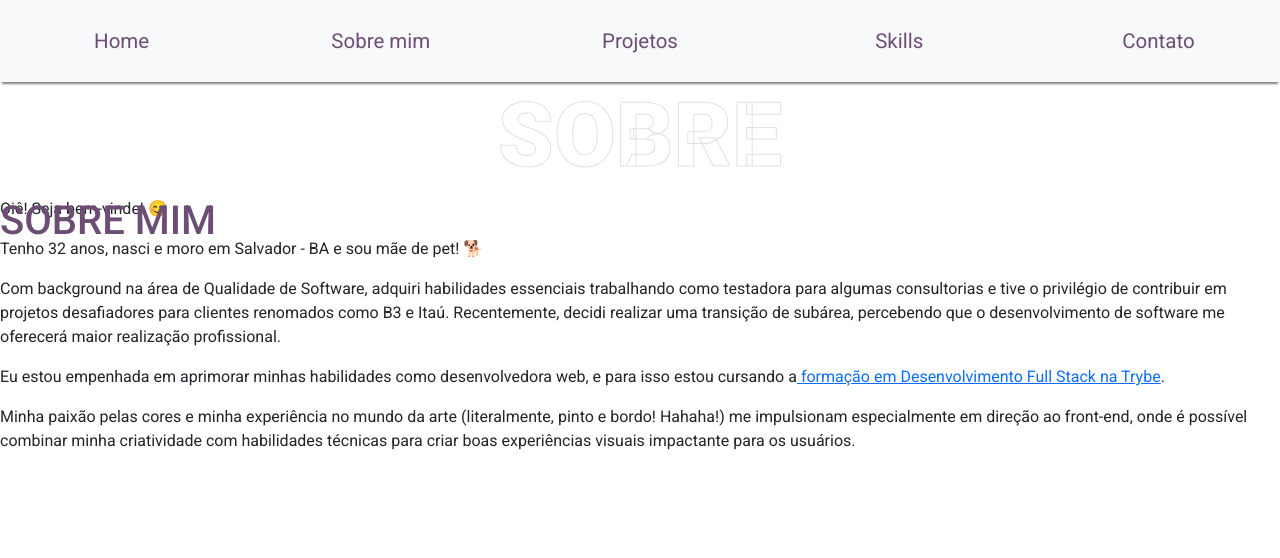
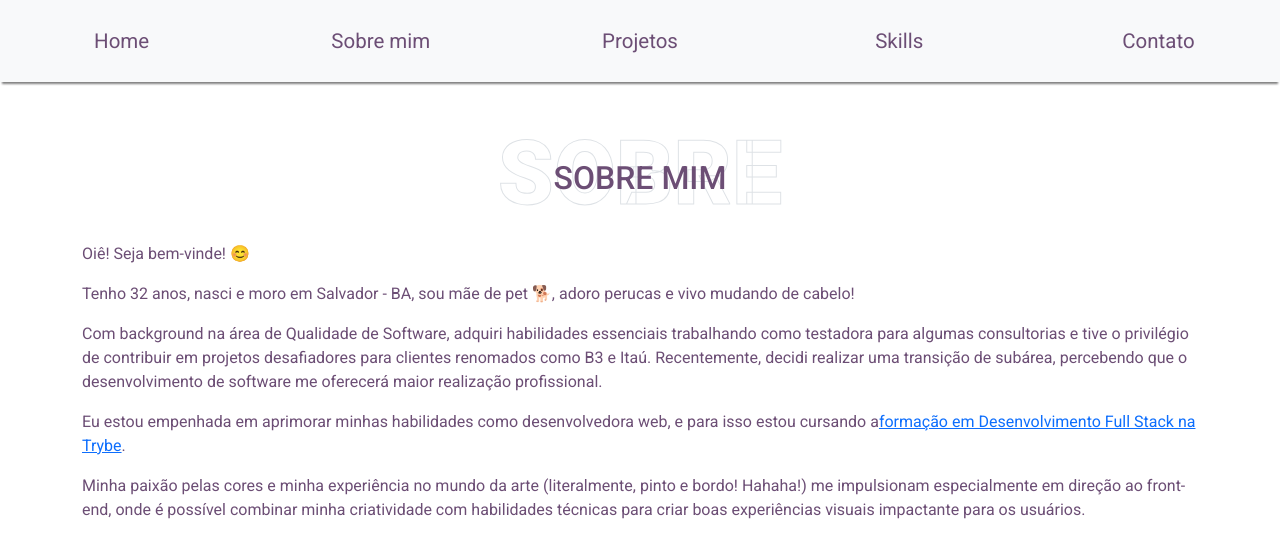
Before and after one commit to raisamrs/raisamrs.github.io, a React (Vite) app: page /sobre-mim in a window 1280 px wide. Shown: the top 558 px of the page. Built offline with nearby package versions, Linux system fonts and the light colour scheme.

Commit message:
style: continuação da estilização do About

```diff
--- a/src/pages/About/About.module.css
+++ b/src/pages/About/About.module.css
@@ -1,18 +1,33 @@
-
+:root {
+  --purple: #6c4e75;
+}
+p {
+  color: var(--purple);
+}
 .about {
-  -webkit-text-stroke: 1px #dee2e6;
+  -webkit-text-stroke: 1px rgb(222, 226, 230);
   color: transparent;
   font-family: 'Roboto', sans-serif;
   font-size: 7vw;
   font-weight: 900;
+  position: relative;
   text-align: center;
+}
+
+.aboutMeContent {
+  height: 10vw;
+}
+
+.aboutMe {
+  color: var(--purple);
+  font-family: 'Roboto', sans-serif;
+  position: absolute;
+  top: 50%;
+  left: 50%;
+  transform: translate(-50%, -50%);
 }
 
 .aboutMeContainer {
   background-color: white;
+  padding: 2rem 0;
 }
-
-.aboutMe {
-  color: #6c4e75;
-  font-family: 'Roboto', sans-serif;
-}
--- a/src/pages/About/About.tsx
+++ b/src/pages/About/About.tsx
@@ -1,13 +1,21 @@
-import { aboutClasses, aboutMeClasses, aboutMeContainerClasses } from './classesNames';
+import {
+  aboutClasses, aboutMeClasses, aboutMeContainerClasses,
+  aboutMeContentClasses,
+} from './classesNames';
 
 function About() {
   return (
     <div className={ aboutMeContainerClasses }>
+      <div className="container">
+        <div className={ aboutMeContentClasses }>
           <h1 className={ aboutClasses }>Sobre</h1>
-      <h1 className={ aboutMeClasses }>Sobre mim</h1>
-      <p> Oiê! Seja bem-vinde! 😊 </p>
+          <h2 className={ aboutMeClasses }>Sobre mim</h2>
+        </div>
+        <p>Oiê! Seja bem-vinde! 😊</p>
+        <p>
           {/* eslint-disable-next-line max-len */}
-      <p>Tenho 32 anos, nasci e moro em Salvador - BA e sou mãe de pet! 🐕</p>
+          Tenho 32 anos, nasci e moro em Salvador - BA, sou mãe de pet 🐕, adoro perucas e vivo mudando de cabelo!
+        </p>
         <p>
           {/* eslint-disable-next-line max-len */}
           Com background na área de Qualidade de Software, adquiri habilidades essenciais trabalhando como testadora para algumas consultorias e tive o privilégio de contribuir em projetos desafiadores para clientes renomados como B3 e Itaú. Recentemente, decidi realizar uma transição de subárea, percebendo que o desenvolvimento de software me oferecerá maior realização profissional.
@@ -15,13 +23,14 @@ function About() {
         <p>
           {/* eslint-disable-next-line max-len */}
           Eu estou empenhada em aprimorar minhas habilidades como desenvolvedora web, e para isso estou cursando a
-        <a href="https://www.betrybe.com/formacao-desenvolvimento-web"> formação em Desenvolvimento Full Stack na Trybe</a>
+          <a href="https://www.betrybe.com/formacao-desenvolvimento-web">formação em Desenvolvimento Full Stack na Trybe</a>
           .
         </p>
         <p>
           {/* eslint-disable-next-line max-len */}
-        Minha paixão pelas cores e minha experiência no mundo da arte (literalmente, pinto e bordo! Hahaha!) me impulsionam especialmente em direção ao front-end, onde  é possível combinar minha criatividade com habilidades técnicas para criar boas experiências visuais impactante para os usuários.
+          Minha paixão pelas cores e minha experiência no mundo da arte (literalmente, pinto e bordo! Hahaha!) me impulsionam especialmente em direção ao front-end, onde é possível combinar minha criatividade com habilidades técnicas para criar boas experiências visuais impactante para os usuários.
         </p>
+      </div>
     </div>
   );
 }
--- a/src/pages/About/classesNames.ts
+++ b/src/pages/About/classesNames.ts
@@ -14,3 +14,10 @@ export const aboutMeClasses = classNames(
 export const aboutMeContainerClasses = classNames(
   styles.aboutMeContainer,
 );
+export const aboutMeContentClasses = classNames(
+  styles.aboutMeContent,
+  'position-relative',
+  'd-flex',
+  'align-items-center',
+  'justify-content-center',
+);
```
Also changed, not shown: src/assets/Raisa - cabelo vermelho.jpg (added). Lines whose indentation alone changed are shown as unchanged.
